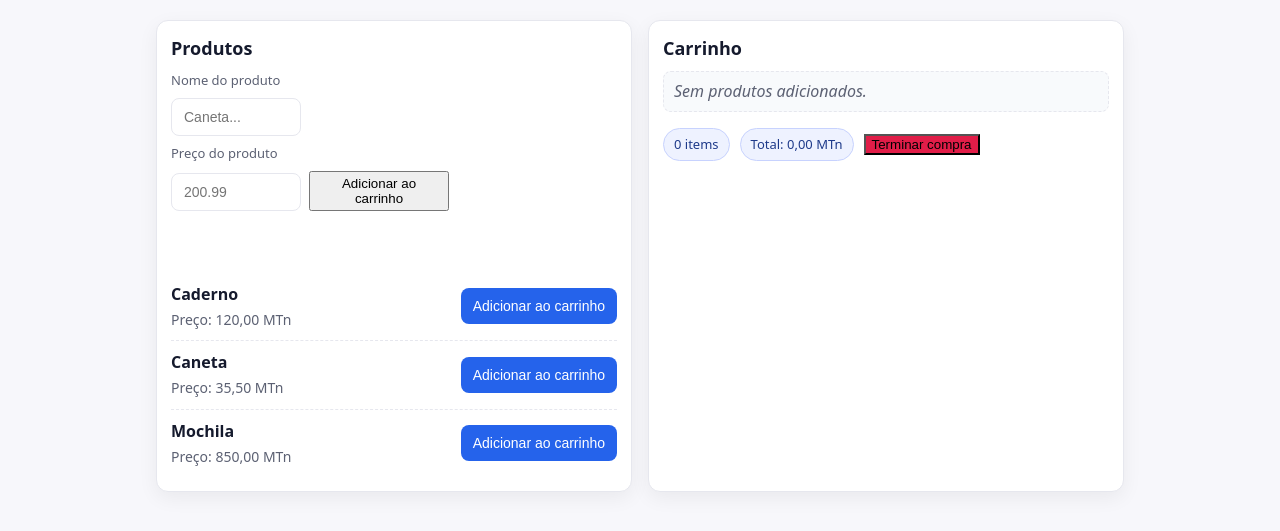
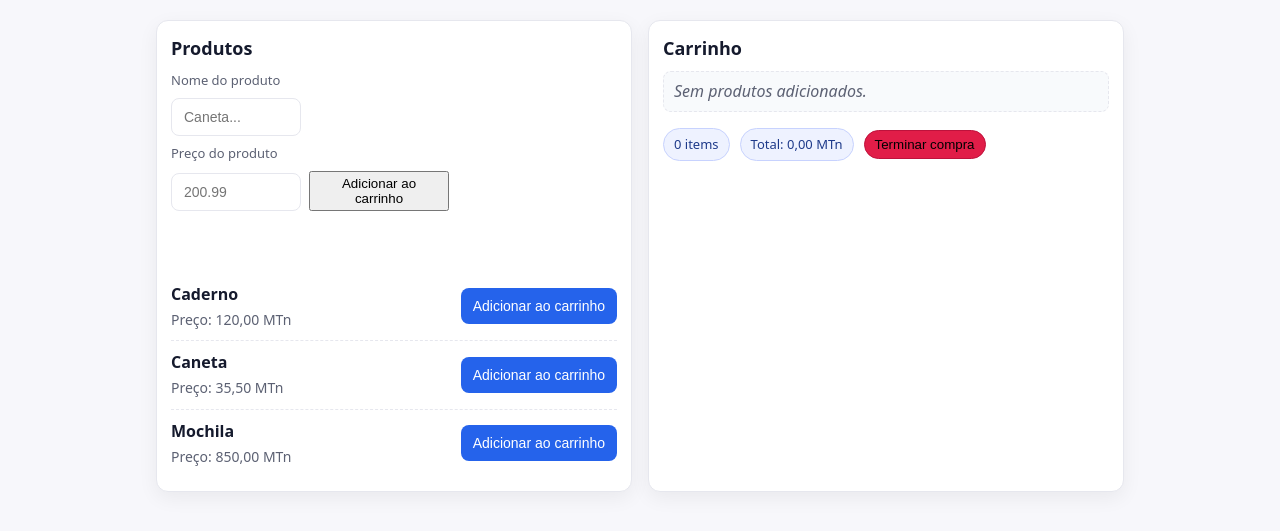
Before and after one commit to MKTimana/my-cart, a plain HTML site: page index.html in a window 1280 px wide. Shown: the part 71-602 px from the top of the page. Drawn offline with Linux system fonts and the light colour scheme.

Commit message:
Mudanca do padding e borda do botao Terminar Compra

```diff
--- a/assets/css/custom.css
+++ b/assets/css/custom.css
@@ -141,6 +141,9 @@ li:last-child{ border-bottom: 0; }
 
 .checkout{
   background: var(--danger);
+  border: 1px solid #be123c;
+  padding: 6px 10px;
+  border-radius: 999px;
 }
 .checkout:hover{
   background: #be123c;
```
